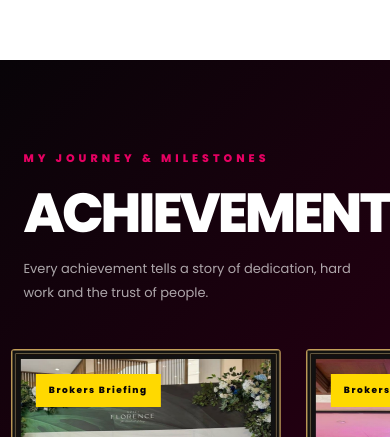
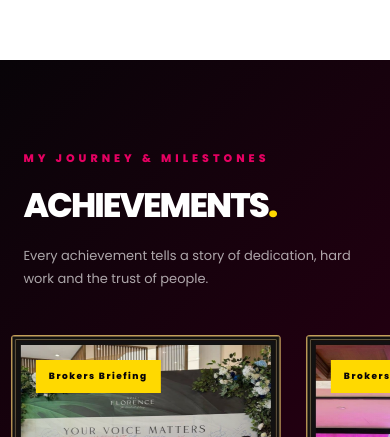
Before and after one commit to Madhurchhetri/madhur_project, a React (Vite) app in the folder honey_arora_portfolio/: page / in a window 390 px wide. Shown: the part 2216-2653 px from the top of the page. Built offline with nearby package versions, Linux system fonts and the light colour scheme.

Commit message:
badge and achievements responsive in honey_portfolio_

```diff
--- a/honey_arora_portfolio/src/styles/Achievements.css
+++ b/honey_arora_portfolio/src/styles/Achievements.css
@@ -133,7 +133,7 @@
 }
 
 .achievement-card:hover .achievement-image {
-    filter: blur(4px);
+  filter: blur(4px);
   transform: scale(1.08);
 }
 
@@ -222,6 +222,13 @@
     padding: 0 5%;
   }
 
+  .achievements-header h2 {
+    font-size: clamp(42px, 7vw, 68px);
+    letter-spacing: -3px;
+    line-height: 1;
+    max-width: 100%;
+  }
+
   .achievement-card {
     width: 300px;
     height: 400px;
@@ -237,6 +244,7 @@
   }
 
   .achievements-header {
+    width: 100%;
     padding: 0 6%;
     margin-bottom: 40px;
     align-items: flex-start;
@@ -245,8 +253,13 @@
   }
 
   .achievements-header h2 {
-    font-size: 55px;
-    letter-spacing: -3px;
+    width: 100%;
+    max-width: 100%;
+    font-size: clamp(34px, 8.5vw, 55px);
+    letter-spacing: clamp(-3px, -0.5vw, -1.5px);
+    line-height: 1.05;
+    overflow-wrap: normal;
+    word-break: normal;
   }
 
   .achievements-header p {
@@ -284,6 +297,22 @@
   }
 }
 
+/* SMALL MOBILE */
+
+@media (max-width: 380px) {
+  .achievements-header {
+    padding: 0 5%;
+  }
+
+  .achievements-header h2 {
+    font-size: 34px;
+    letter-spacing: -1.5px;
+    line-height: 1.1;
+  }
+}
+
+/* REDUCED MOTION */
+
 @media (prefers-reduced-motion: reduce) {
   .achievement-track {
     animation: none;
--- a/honey_arora_portfolio/src/styles/hero.css
+++ b/honey_arora_portfolio/src/styles/hero.css
@@ -253,7 +253,7 @@ cursor: default;
   }
 
   .badge-text-svg text {
-    font-size: 9px;
+    font-size: 14px;
   }
 
   .hero-content h1 {
@@ -366,7 +366,7 @@ cursor: default;
   }
 
   .badge-text-svg text {
-    font-size: 8px;
+    font-size: 14px;
   }
 }
 
@@ -415,7 +415,7 @@ cursor: default;
   }
 
   .badge-text-svg text {
-    font-size: 7px;
+    font-size: 14px;
   }
 }
 
```
